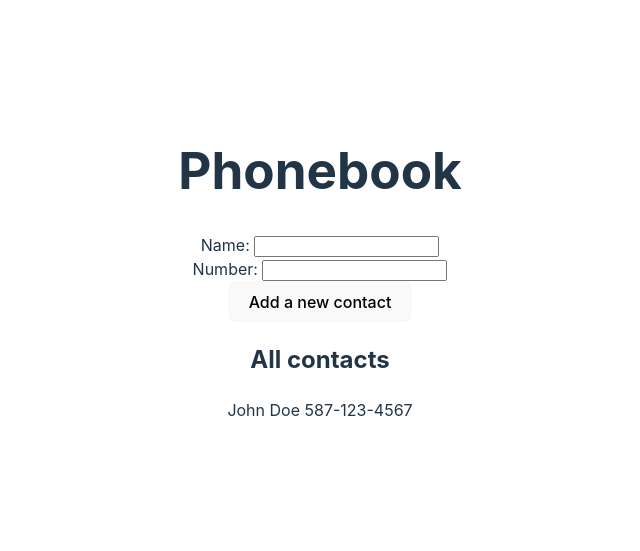
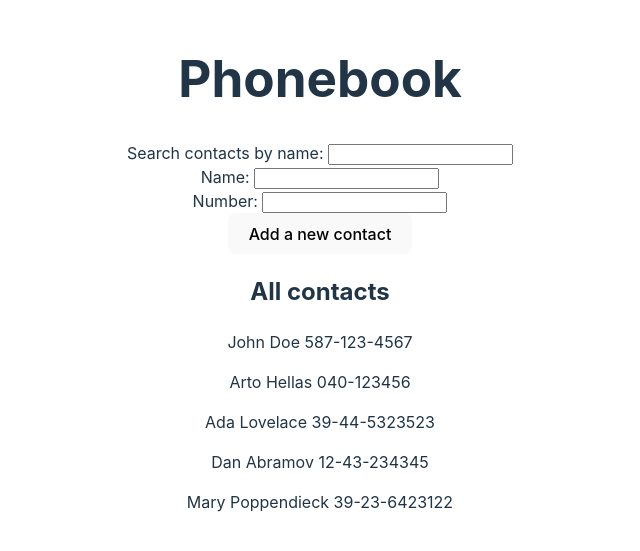
Before and after one commit to priakhina/Phonebook, a React (Vite) app in the folder frontend/: page / in a window 1280 px wide. Shown: the part 127-678 px from the top of the page, without its empty margins (320-960 px from the left). Built offline with nearby package versions, Linux system fonts and the light colour scheme.

Commit message:
Implement a search field that filters the list of contacts by name

```diff
--- a/frontend/src/App.jsx
+++ b/frontend/src/App.jsx
@@ -4,9 +4,15 @@ import './App.css';
 const App = () => {
   const [contacts, setContacts] = useState([
     { name: 'John Doe', number: '587-123-4567' },
+    { name: 'Arto Hellas', number: '040-123456' },
+    { name: 'Ada Lovelace', number: '39-44-5323523' },
+    { name: 'Dan Abramov', number: '12-43-234345' },
+    { name: 'Mary Poppendieck', number: '39-23-6423122' },
   ]);
   const [newContactName, setNewContactName] = useState('');
   const [newContactNumber, setNewContactNumber] = useState('');
+  const [searchKeyword, setSearchKeyword] = useState('');
+  const [searchResult, setSearchResult] = useState([]);
 
   const addContact = (e) => {
     e.preventDefault();
@@ -30,9 +36,32 @@ const App = () => {
     setNewContactNumber('');
   };
 
+  const searchContactsByName = ({ target }) => {
+    setSearchKeyword(target.value);
+
+    let matchedContacts = [];
+    if (target.value.trim() !== '') {
+      matchedContacts = contacts.filter((contact) =>
+        contact.name.toLowerCase().includes(target.value.toLowerCase().trim())
+      );
+    }
+    setSearchResult(matchedContacts);
+  };
+
   return (
     <div>
       <h1>Phonebook</h1>
+      <div>
+        Search contacts by name:{' '}
+        <input value={searchKeyword} onChange={searchContactsByName} />
+        <div>
+          {searchResult.map((contact) => (
+            <p key={contact.name}>
+              {contact.name} {contact.number}
+            </p>
+          ))}
+        </div>
+      </div>
       <form onSubmit={addContact}>
         <div>
           Name:{' '}
```
